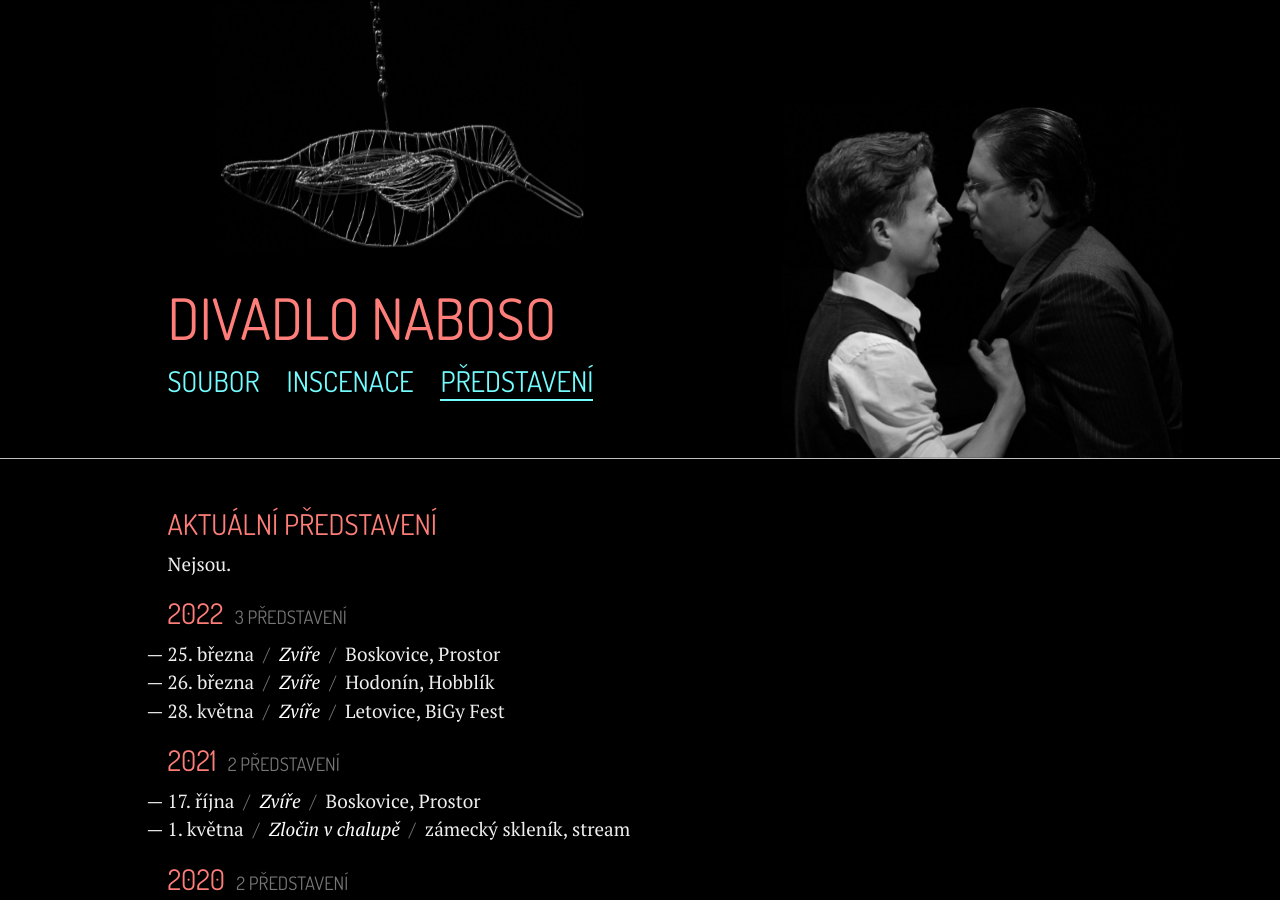
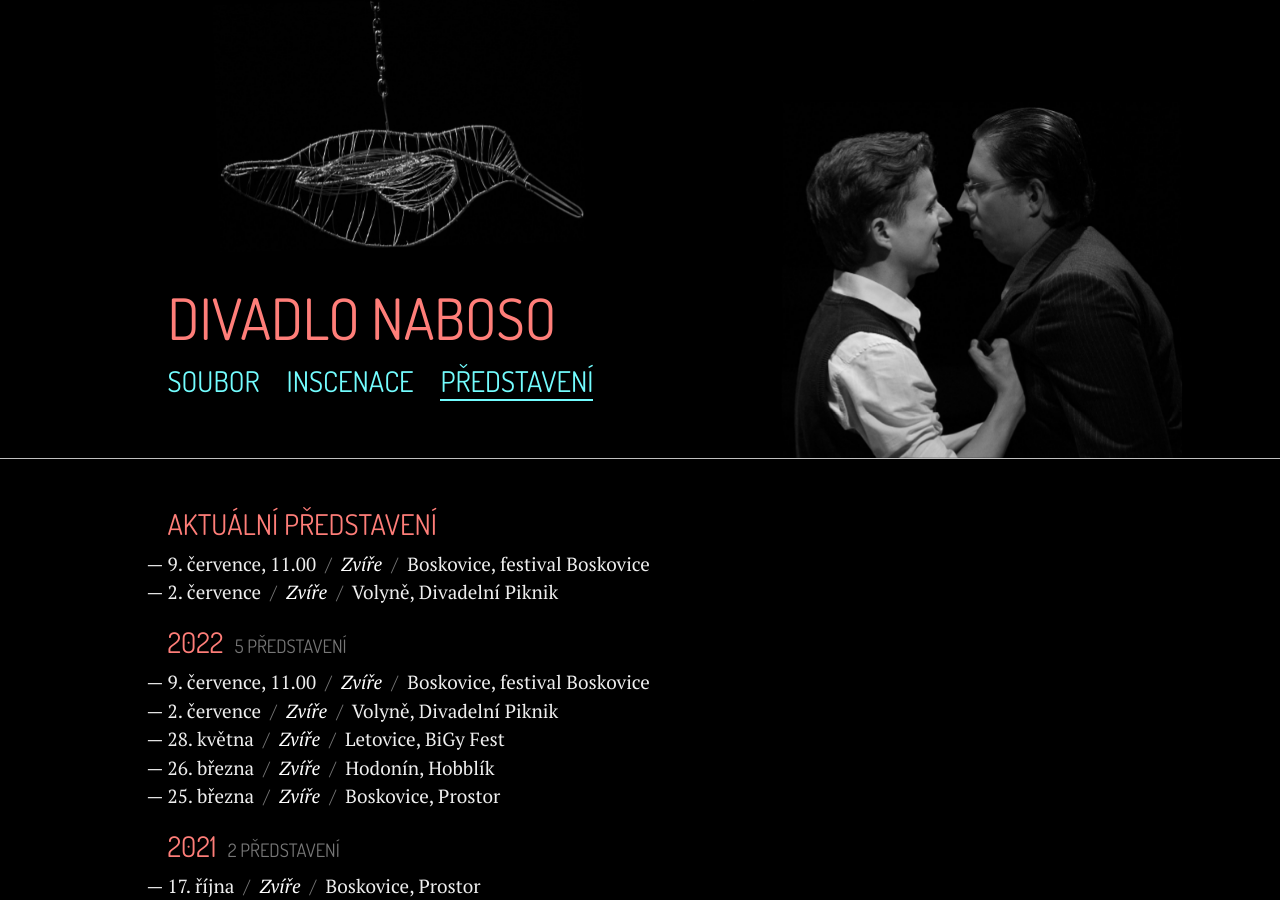
Before and after one commit to zoul/Naboso, a Jekyll site: the page built from predstaveni.html, in a window 1280 px wide and 900 px high. Built offline with Jekyll 4.4.1, drawn with Linux system fonts in a browser that asks for light colours; some of the changed text lies outside the part shown.

Commit message:
aktualizuji představení

```diff
--- a/_data/predstaveni.yml
+++ b/_data/predstaveni.yml
@@ -1,14 +1,22 @@
 - rok: 2022
   predstaveni:
     - co: Zvíře
-      kdy: 25. března
-      kde: Boskovice, Prostor
+      kdy: 9. července, 11.00
+      kde: Boskovice, festival Boskovice
+      aktualni: ano
+    - co: Zvíře
+      kdy: 2. července
+      kde: Volyně, Divadelní Piknik
+      aktualni: ano
+    - co: Zvíře
+      kdy: 28. května
+      kde: Letovice, BiGy Fest
     - co: Zvíře
       kdy: 26. března
       kde: Hodonín, Hobblík
     - co: Zvíře
-      kdy: 28. května
-      kde: Letovice, BiGy Fest
+      kdy: 25. března
+      kde: Boskovice, Prostor
 - rok: 2021
   predstaveni:
     - co: Zvíře
```
